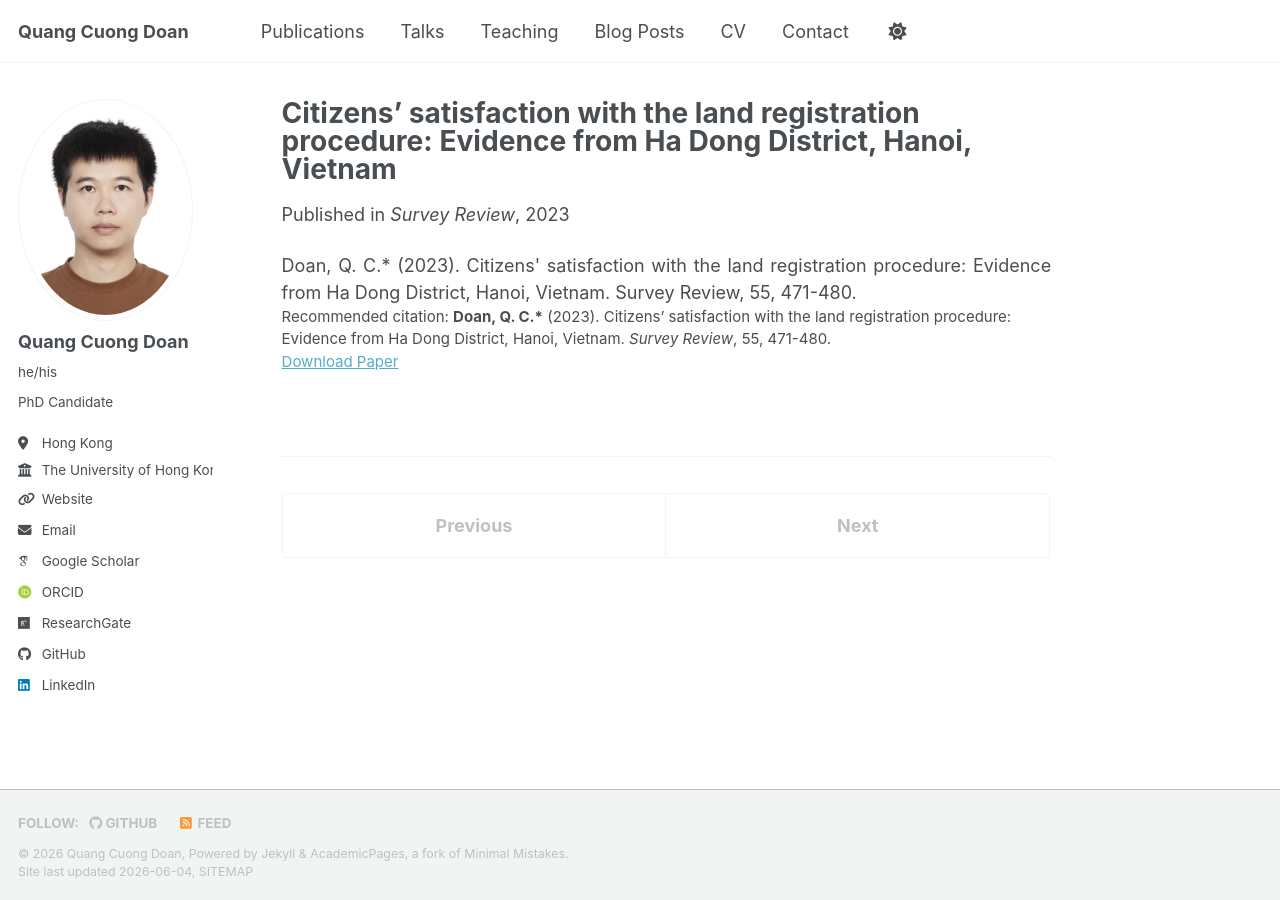
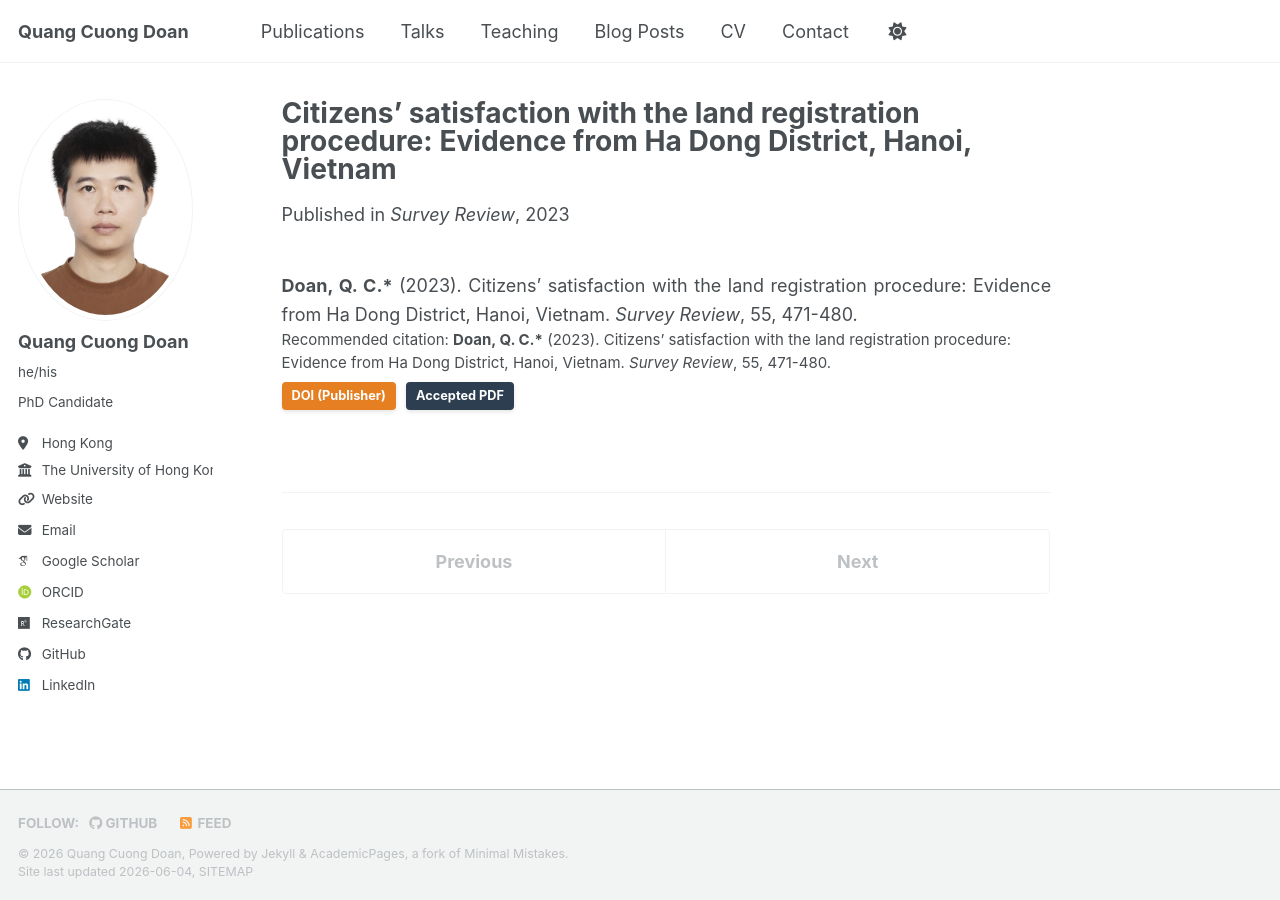
Before and after one commit to cuonghku95/cuonghku95.github.io, a Jekyll site: the page built from _publications/2023-01-02-citizens-satisfaction-land-registration.md, in a window 1280 px wide. Built offline with Jekyll 4.4.1, drawn with Linux system fonts in a browser that asks for light colours; some web fonts are replaced; a script bundle is joined from its source files by our own code; library files that are not in the unit come from our copies.

Commit message:
Revise publication details for land registration study
Updated the citation and added DOI and Accepted PDF links.

```diff
--- a/_publications/2023-01-02-citizens-satisfaction-land-registration.md
+++ b/_publications/2023-01-02-citizens-satisfaction-land-registration.md
@@ -3,11 +3,12 @@
 collection: publications
 permalink: /publication/2023-citizens-satisfaction-land-registration
 date: 2023-01-02
-venue: 'Survey Review'
-paperurl: 'https://doi.org/10.1080/00396265.2022.2069911'
-citation: '<b>Doan, Q. C.*</b> (2023). Citizens’ satisfaction with the land registration procedure: Evidence from Ha Dong District, Hanoi, Vietnam. <i>Survey Review</i>, 55, 471-480.'
+venue: "Survey Review"
+citation: "<b>Doan, Q. C.*</b> (2023). Citizens’ satisfaction with the land registration procedure: Evidence from Ha Dong District, Hanoi, Vietnam. <i>Survey Review</i>, 55, 471-480. <br><a href='https://doi.org/10.1080/00396265.2022.2160691' target='_blank' style='display: inline-block; padding: 4px 10px; margin-top: 8px; font-size: 0.85em; font-weight: bold; color: #fff; background-color: #e67e22; border-radius: 4px; text-decoration: none; box-shadow: 0 2px 4px rgba(0,0,0,0.1);'>DOI (Publisher)</a> <a href='/files/Citizen_satisfaction.pdf' target='_blank' style='display: inline-block; padding: 4px 10px; margin-top: 8px; margin-left: 6px; font-size: 0.85em; font-weight: bold; color: #fff; background-color: #2c3e50; border-radius: 4px; text-decoration: none; box-shadow: 0 2px 4px rgba(0,0,0,0.1);'>Accepted PDF</a>"
 ---
 
-<div style="text-align: justify;">
-Doan, Q. C.* (2023). Citizens' satisfaction with the land registration procedure: Evidence from Ha Dong District, Hanoi, Vietnam. Survey Review, 55, 471-480.
+<div style="text-align: justify; line-height: 1.6; margin-top: 20px;">
+
+<b>Doan, Q. C.*</b> (2023). Citizens’ satisfaction with the land registration procedure: Evidence from Ha Dong District, Hanoi, Vietnam. <i>Survey Review</i>, 55, 471-480.
+
 </div>
```
